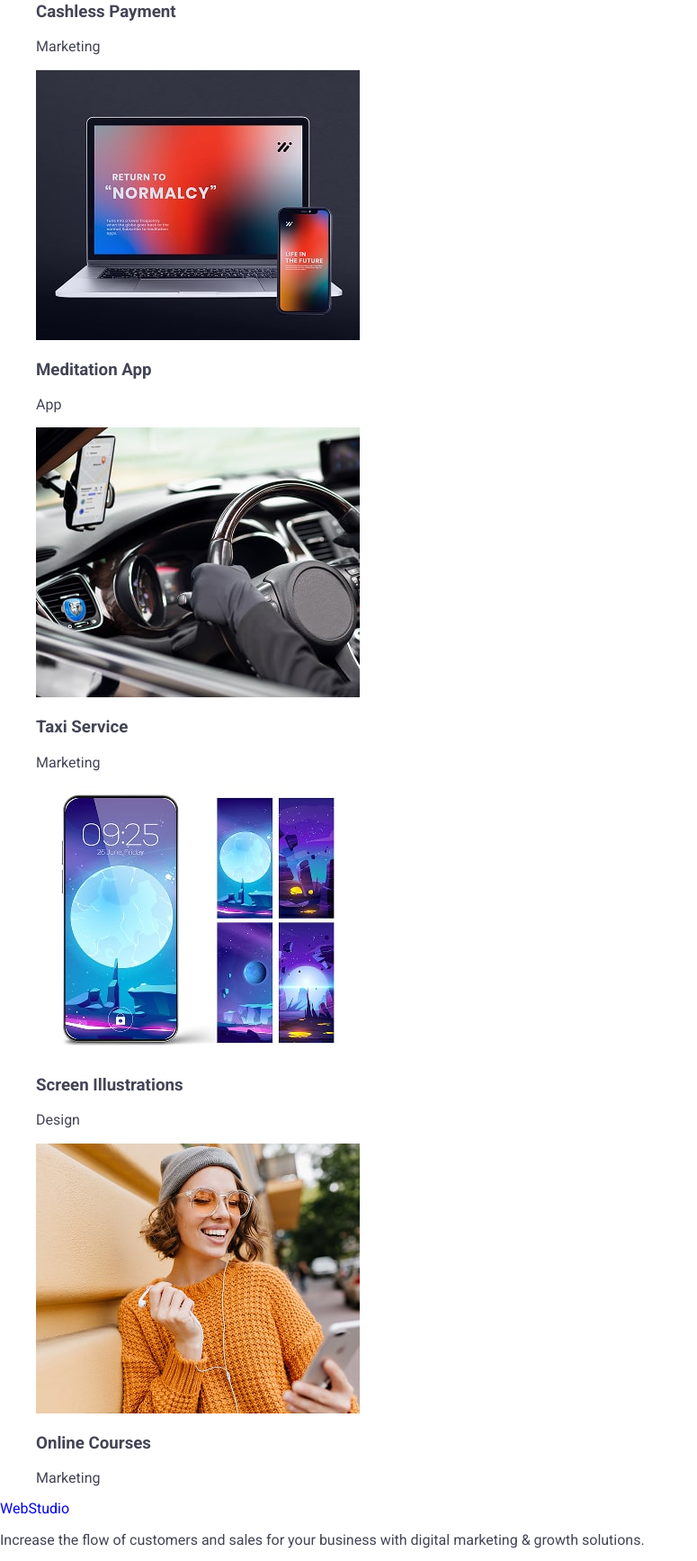
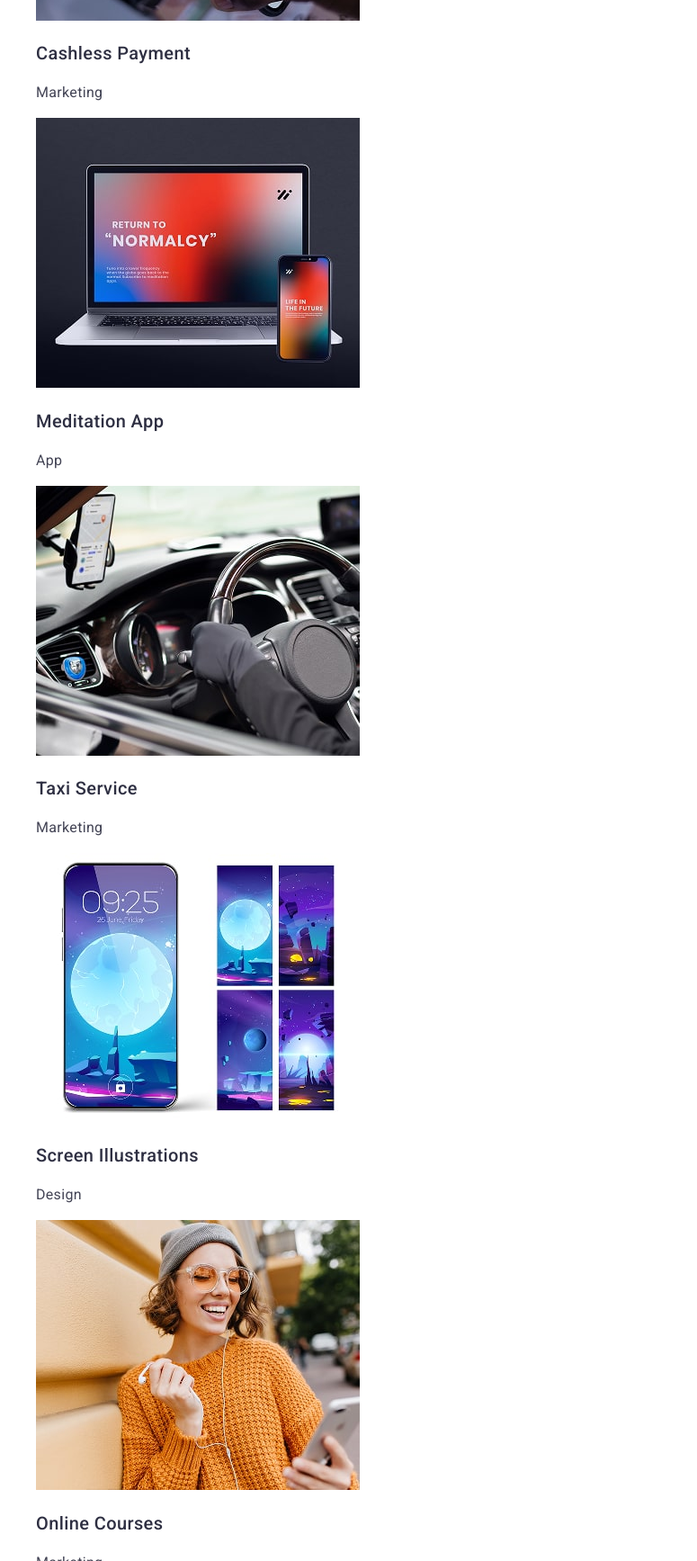
Before and after one commit to yurakh-maxym-dfg/goit-markup-hw-02, a plain HTML site: page index.html in a window 1280 px wide. Shown: the part 3095-4830 px from the top of the page at 90% size, without its empty margins (0-775 px from the left). Drawn offline with nearby package versions, Linux system fonts and the light colour scheme.

Commit message:
add portfolio css

```diff
--- a/css/styles.css
+++ b/css/styles.css
@@ -1,5 +1,5 @@
 body {
-  font-family: "Roboto", sans-serif;
+  font-family: 'Roboto', sans-serif;
   color: #434455;
   background: #fff;
 }
@@ -15,7 +15,7 @@ a {
 
 /* --------------------HEADER----------------------- */
 .header-logo {
-  font-family: "Raleway", sans-serif;
+  font-family: 'Raleway', sans-serif;
   font-weight: 700;
   font-size: 18px;
   line-height: 1.17;
@@ -88,6 +88,7 @@ a {
 .hero-btn:hover,
 .hero-btn:focus {
   background-color: #404bbf;
+  cursor: pointer;
 }
 /* --------------------FEATURES----------------------- */
 .features-title {
@@ -145,3 +146,32 @@ a {
   text-align: center;
   color: #434455;
 }
+/* --------------------PORTFOLIO----------------------- */
+.portfolio {
+}
+.portfolio-title {
+  font-weight: 700;
+  font-size: 36px;
+  line-height: 1.11111;
+  letter-spacing: 0.02em;
+  text-align: center;
+  color: #2e2f42;
+}
+.portfolio-item {
+}
+.portfolio-img {
+}
+.portfolio-list .portfolio-subtitle {
+  font-weight: 500;
+  font-size: 20px;
+  line-height: 1.2;
+  letter-spacing: 0.02em;
+  color: #2e2f42;
+}
+.portfolio-text {
+  font-weight: 400;
+  font-size: 16px;
+  line-height: 1.5;
+  letter-spacing: 0.02em;
+  color: #434455;
+}
--- a/index.html
+++ b/index.html
@@ -139,41 +139,67 @@
           </li>
         </ul>
       </section>
-      <section>
-        <h2>Our Portfolio</h2>
-        <ul>
-          <li>
-            <img src="./images/portfolio-img-one.jpg" alt="Banking App" />
-            <h3>Banking App</h3>
-            <p>App</p>
+      <section class="portfolio">
+        <h2 class="portfolio-title">Our Portfolio</h2>
+        <ul class="portfolio-list">
+          <li class="portfolio-item">
+            <img
+              class="portfolio-img"
+              src="./images/portfolio-img-one.jpg"
+              alt="Banking App"
+              width="360"
+            />
+            <h3 class="portfolio-subtitle">Banking App</h3>
+            <p class="portfolio-text">App</p>
           </li>
-          <li>
-            <img src="./images/portfolio-img-two.jpg" alt="Cashless Payment" />
-            <h3>Cashless Payment</h3>
-            <p>Marketing</p>
+          <li class="portfolio-item">
+            <img
+              class="portfolio-img"
+              src="./images/portfolio-img-two.jpg"
+              alt="Cashless Payment"
+              width="360"
+            />
+            <h3 class="portfolio-subtitle">Cashless Payment</h3>
+            <p class="portfolio-text">Marketing</p>
           </li>
-          <li>
-            <img src="./images/portfolio-img-three.jpg" alt="Meditation App" />
-            <h3>Meditation App</h3>
-            <p>App</p>
+          <li class="portfolio-item">
+            <img
+              class="portfolio-img"
+              src="./images/portfolio-img-three.jpg"
+              alt="Meditation App"
+              width="360"
+            />
+            <h3 class="portfolio-subtitle">Meditation App</h3>
+            <p class="portfolio-text">App</p>
           </li>
-          <li>
-            <img src="./images/portfolio-img-four.jpg" alt="Taxi Service" />
-            <h3>Taxi Service</h3>
-            <p>Marketing</p>
+          <li class="portfolio-item">
+            <img
+              class="portfolio-img"
+              src="./images/portfolio-img-four.jpg"
+              alt="Taxi Service"
+              width="360"
+            />
+            <h3 class="portfolio-subtitle">Taxi Service</h3>
+            <p class="portfolio-text">Marketing</p>
           </li>
-          <li>
+          <li class="portfolio-item">
             <img
+              class="portfolio-img"
               src="./images/portfolio-img-five.jpg"
               alt="Screen Illustrations"
             />
-            <h3>Screen Illustrations</h3>
-            <p>Design</p>
+            <h3 class="portfolio-subtitle">Screen Illustrations</h3>
+            <p class="portfolio-text">Design</p>
           </li>
-          <li>
-            <img src="./images/portfolio-img-six.jpg" alt="Online Courses" />
-            <h3>Online Courses</h3>
-            <p>Marketing</p>
+          <li class="portfolio-item">
+            <img
+              class="portfolio-img"
+              src="./images/portfolio-img-six.jpg"
+              alt="Online Courses"
+              width="360"
+            />
+            <h3 class="portfolio-subtitle">Online Courses</h3>
+            <p class="portfolio-text">Marketing</p>
           </li>
         </ul>
       </section>
```
